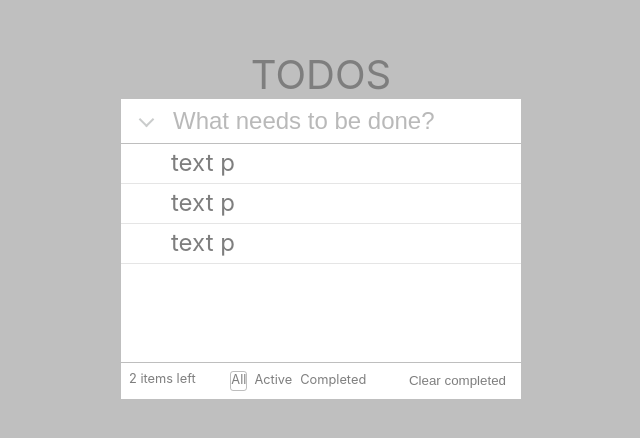
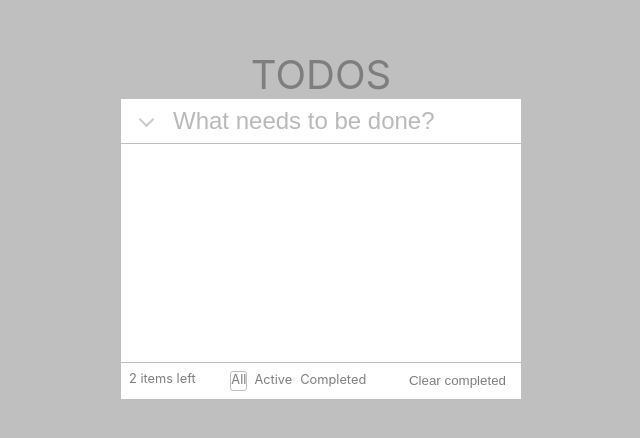
Before and after one commit to kli2m/todo, a React app: page / in a window 1280 px wide. Shown: the part 176-614 px from the top of the page, without its empty margins (319-959 px from the left). Built offline with nearby package versions, Linux system fonts and the light colour scheme.

Commit message:
feat: Added adding new entries

```diff
--- a/src/components/Input/Input.tsx
+++ b/src/components/Input/Input.tsx
@@ -1,13 +1,43 @@
-import React, { ReactElement } from 'react';
+import React, { ReactElement, useRef, useState } from 'react';
 import './Input.scss';
 
-const Input = (): ReactElement => (
-  <div className="input">
-    <div className="input__icon-block">
-      <div className="input__icon-block_icon"></div>
+interface InputType {
+  saveNote: (text: string) => void;
+}
+
+const Input: React.FC<InputType> = (props): ReactElement => {
+  const { saveNote } = props;
+
+  const [text, setText] = useState<string>('');
+  const inputRef = useRef<HTMLInputElement>(null);
+
+  const onHandlerSubmit = (event: React.FormEvent) => {
+    event.preventDefault();
+    saveNote(text);
+    if (inputRef.current !== null) {
+      inputRef.current.value = '';
+    }
+  };
+
+  const onHandlerChangeInput = (event: React.ChangeEvent<HTMLInputElement>) => {
+    setText(event.target.value);
+  };
+
+  return (
+    <div className="input">
+      <div className="input__icon-block">
+        <div className="input__icon-block_icon"></div>
+      </div>
+      <form onSubmit={onHandlerSubmit}>
+        <input
+          className="input__search"
+          ref={inputRef}
+          type="search"
+          onChange={onHandlerChangeInput}
+          placeholder="What needs to be done?"
+        ></input>
+      </form>
     </div>
-    <input className="input__search" type="search" placeholder="What needs to be done?"></input>
-  </div>
-);
-
+  );
+};
 export default Input;
--- a/src/components/List/List.scss
+++ b/src/components/List/List.scss
@@ -10,5 +10,7 @@
     width: 100%;
     border-bottom: 1px solid rgba(0, 0, 0, 0.5);
     border-top: 1px solid rgba(0, 0, 0, 0.5);
+    overflow: hidden;
+    overflow-y: scroll;
   }
 }
--- a/src/components/List/List.tsx
+++ b/src/components/List/List.tsx
@@ -1,18 +1,29 @@
-import React, { ReactElement } from 'react';
+import React, { ReactElement, useState } from 'react';
 import { Input, Note, ControlPanel } from 'components';
-
+import { Todo } from 'interfaces/Todo';
 import './List.scss';
 
-const List = (): ReactElement => (
-  <div className="list">
-    <Input></Input>
-    <div className="list__items">
-      <Note></Note>
-      <Note></Note>
-      <Note></Note>
+const List = (): ReactElement => {
+  const [notes, setNotes] = useState<Todo[]>([]);
+
+  const saveNote = (text: string): void => {
+    const newNote = { text, isFinished: false };
+    setNotes(notes.concat(newNote));
+  };
+
+  return (
+    <div className="list">
+      <Input saveNote={saveNote}></Input>
+      <div className="list__items">
+        {notes.map(
+          (note, index): ReactElement => (
+            <Note key={`${note} + ${index}`} note={note} />
+          ),
+        )}
+      </div>
+      <ControlPanel></ControlPanel>
     </div>
-    <ControlPanel></ControlPanel>
-  </div>
-);
+  );
+};
 
 export default List;
--- a/src/components/Note/Note.tsx
+++ b/src/components/Note/Note.tsx
@@ -1,8 +1,15 @@
 import React, { ReactElement, useState } from 'react';
+import { Todo } from 'interfaces/Todo';
 import './Note.scss';
 
-const Note = (): ReactElement => {
-  const [isDone, setIsDone] = useState<boolean>(false);
+interface NoteType {
+  note: Todo;
+}
+
+const Note: React.FC<NoteType> = (props): ReactElement => {
+  const { text, isFinished } = props.note;
+
+  const [isDone, setIsDone] = useState<boolean>(isFinished);
 
   const inputClass = isDone ? 'done' : 'active';
 
@@ -15,7 +22,7 @@ const Note = (): ReactElement => {
       <div className="note__icon-block">
         {isDone && <div className="note__icon-block_icon"></div>}
       </div>
-      <p className={`note__text ${inputClass}`}>text p</p>
+      <p className={`note__text ${inputClass}`}>{text}</p>
     </div>
   );
 };
--- /dev/null
+++ b/src/interfaces/Todo.ts
@@ -0,0 +1,4 @@
+export interface Todo {
+  text: string;
+  isFinished: boolean;
+}
```
